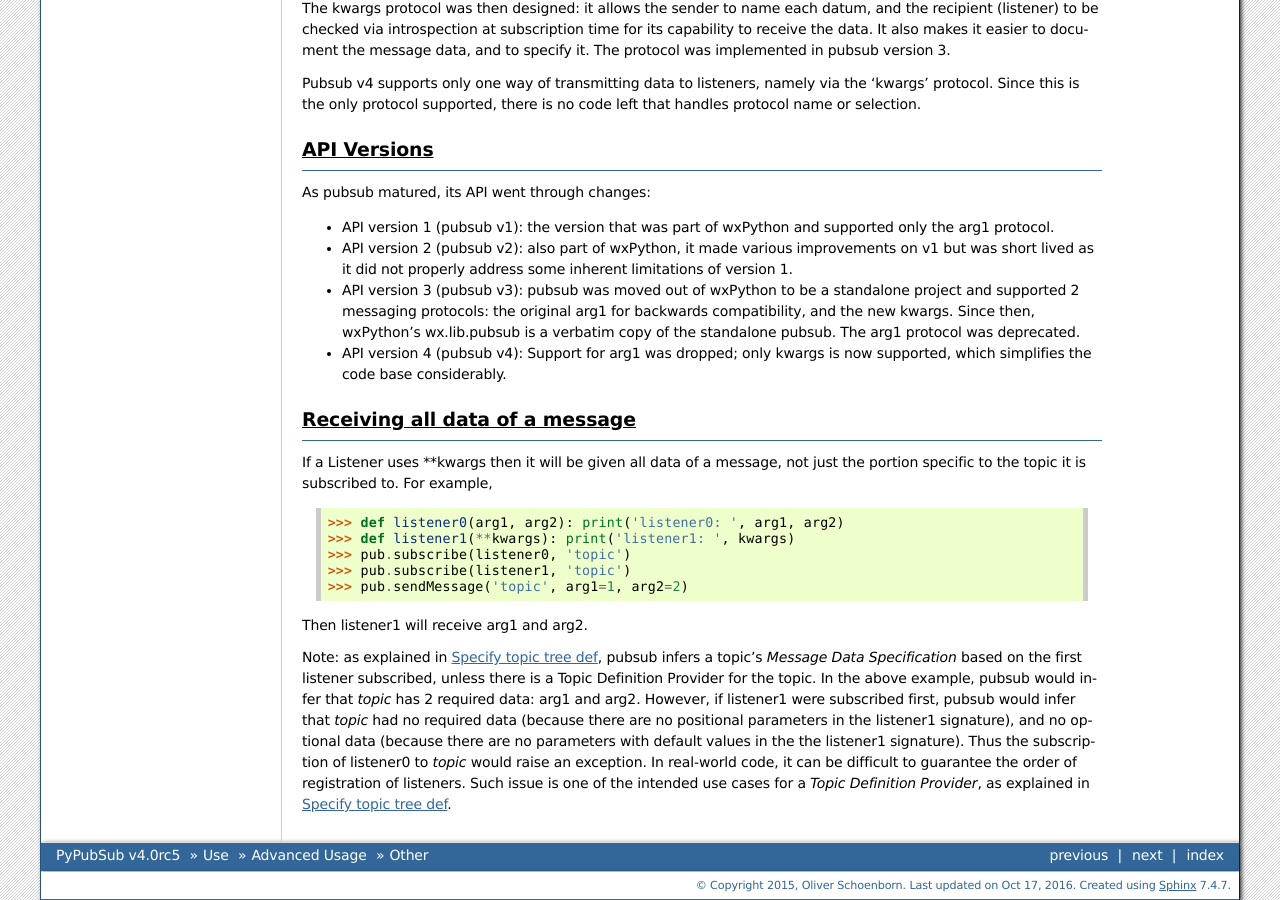
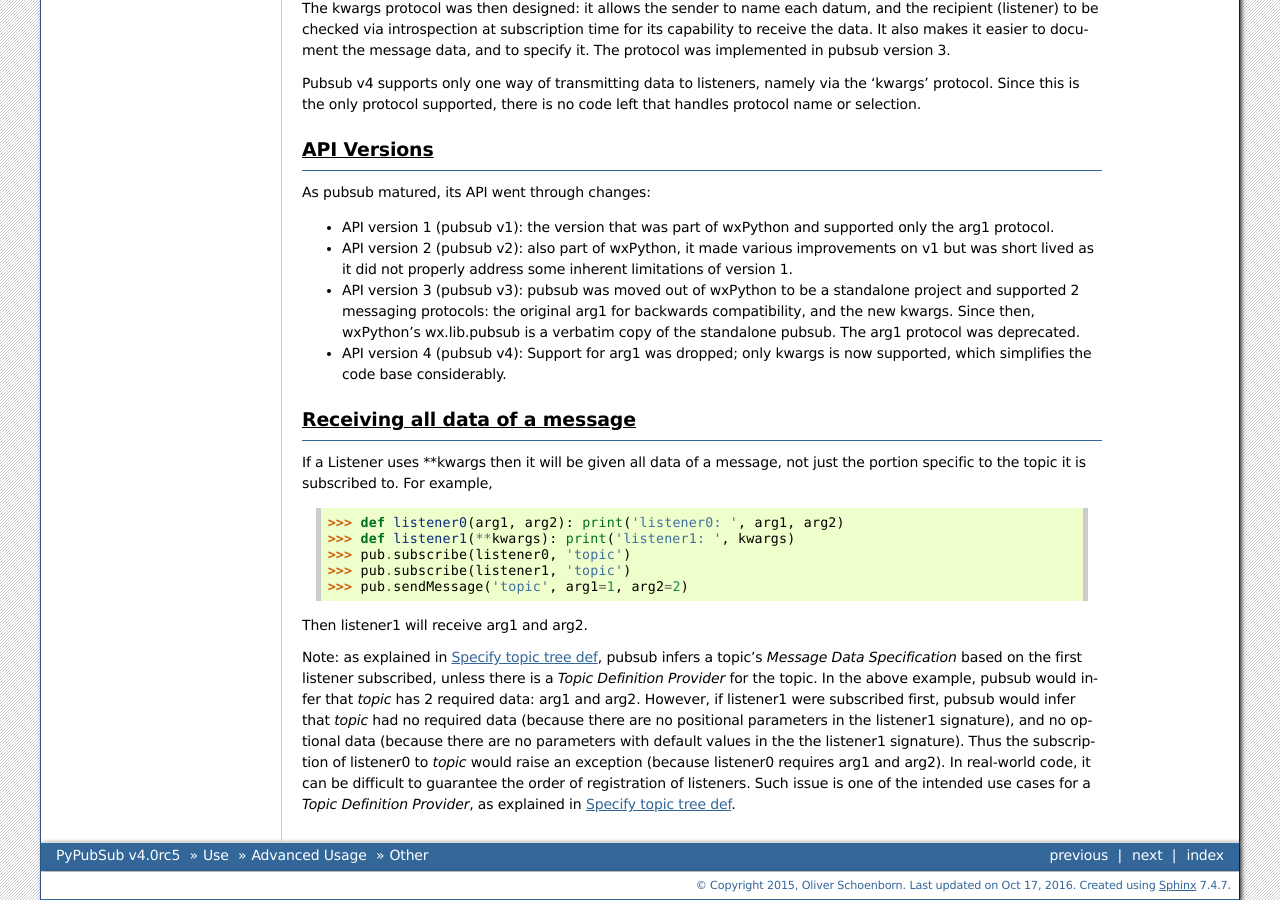
Before and after one commit to schollii/pypubsub, a Sphinx documentation site: the page built from docs/usage/usage_advanced_other.rst, in a window 1280 px wide and 900 px high, scrolled down 1011 px. Built offline with Sphinx 7.4.7, drawn with Linux system fonts in a browser that asks for light colours; pages that are not in the unit, such as notebooks, are missing from menus.

Commit message:
docs fixes

```diff
--- a/docs/usage/usage_advanced_other.rst
+++ b/docs/usage/usage_advanced_other.rst
@@ -100,11 +100,12 @@ not just the portion specific to the topic it is subscribed to. For example, ::
 Then listener1 will receive arg1 and arg2.
 
 Note: as explained in :ref:`label-topic_tree_def`, pubsub infers a topic's *Message Data Specification*
-based on the first listener subscribed, unless there is a Topic Definition Provider for the topic. In the above
+based on the first listener subscribed, unless there is a *Topic Definition Provider* for the topic. In the above
 example, pubsub would infer that *topic* has 2 required data: arg1 and arg2. However, if listener1
 were subscribed first, pubsub would infer that *topic* had no required data (because there are
 no positional parameters in the listener1 signature), and no optional data (because there are no
 parameters with default values in the the listener1 signature). Thus the subscription of listener0
-to *topic* would raise an exception. In real-world code, it can be difficult
+to *topic* would raise an exception (because listener0 requires arg1 and arg2). In real-world code,
+it can be difficult
 to guarantee the order of registration of listeners. Such issue is one of the intended use cases
 for a *Topic Definition Provider*, as explained in :ref:`label-topic_tree_def`.
```
